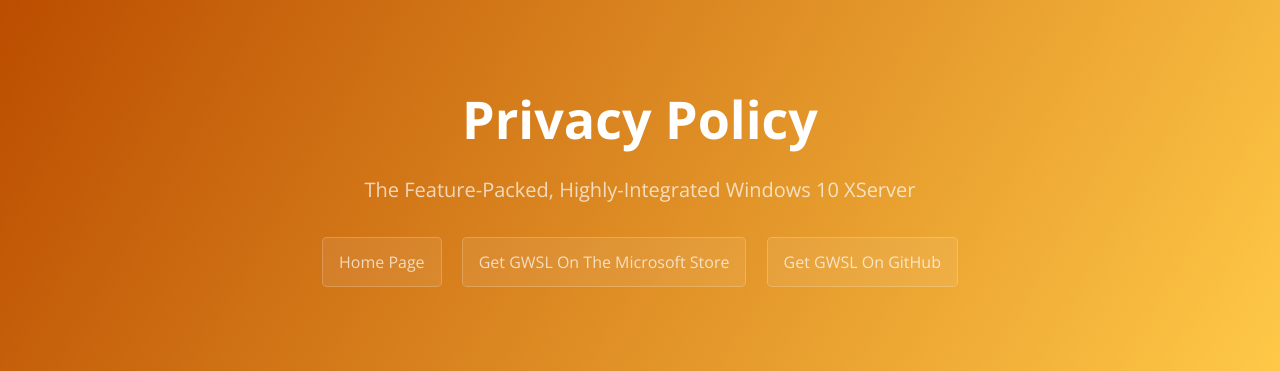
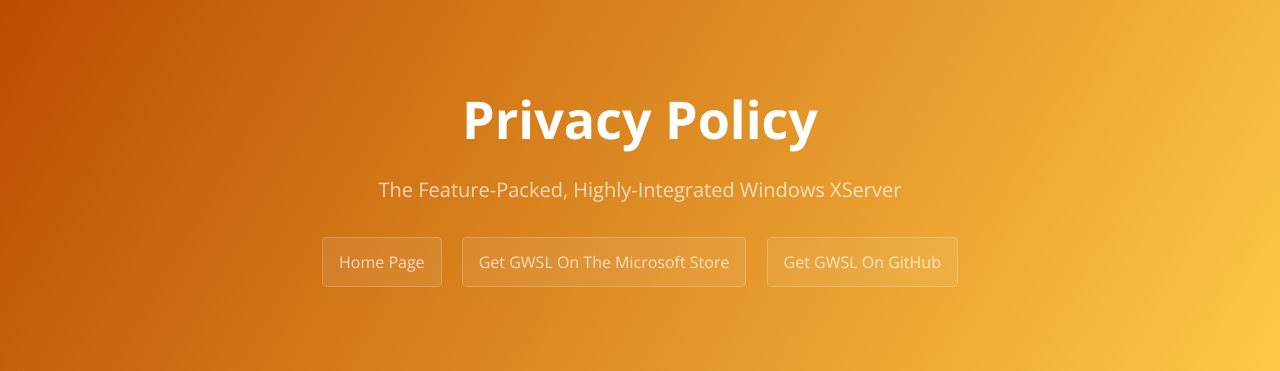
Before and after one commit to Opticos/gwsl, a Jekyll site: the page built from privacy.md, in a window 1280 px wide. Shown: the top 371 px of the page. Built offline with Jekyll 4.4.1, drawn with Linux system fonts in a browser that asks for light colours; the repository's description, which GitHub fills in, is left out.

Commit message:
Update default.html

```diff
--- a/_layouts/default.html
+++ b/_layouts/default.html
@@ -38,7 +38,7 @@
 
     <header class="page-header" role="banner">
       <h1 class="project-name">{{ page.title | default: site.title | default: site.github.repository_name }}</h1>
-      <h2 class="project-tagline">{{ page.description | default: "The Feature-Packed, Highly-Integrated Windows 10 XServer" | default: site.github.project_tagline }}</h2>
+      <h2 class="project-tagline">{{ page.description | default: "The Feature-Packed, Highly-Integrated Windows XServer" | default: site.github.project_tagline }}</h2>
       {% if site.github.is_project_page %}
         <a href="https://opticos.github.io/gwsl/" class="btn">Home Page</a>
         <a href="https://www.microsoft.com/en-us/p/gwsl/9nl6kd1h33v3" class="btn">Get GWSL On The Microsoft Store</a>
```
